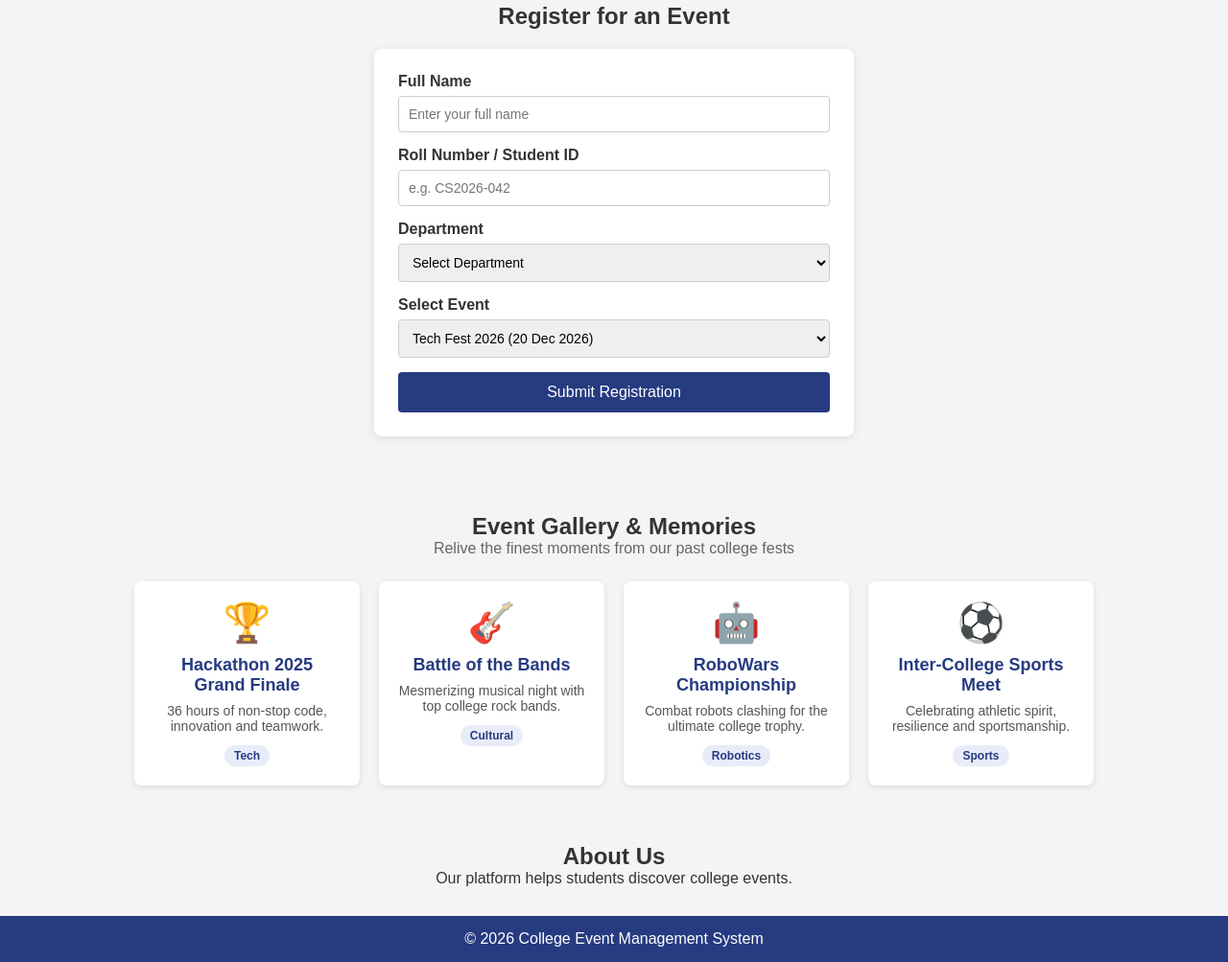
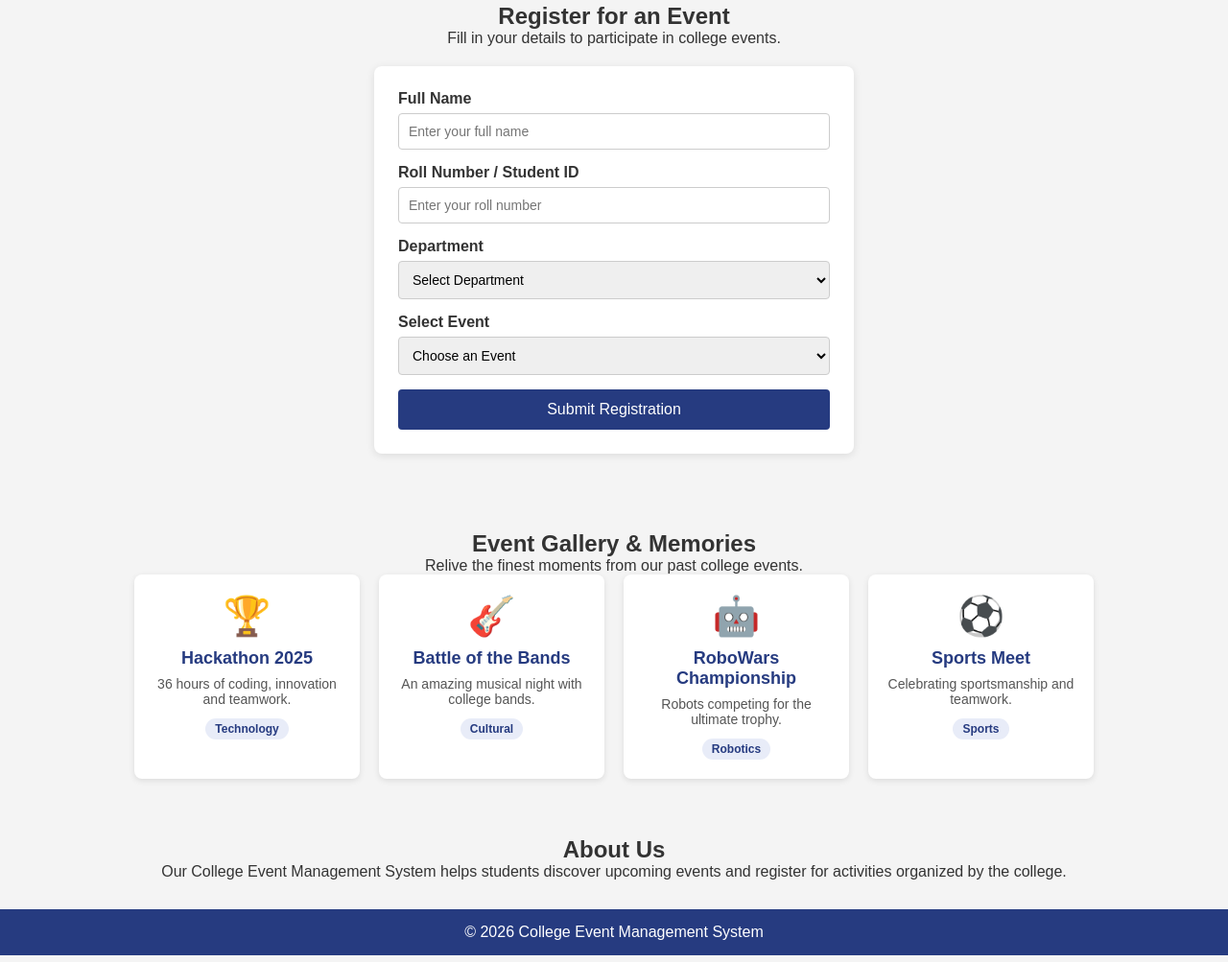
Before and after one commit to Krishang96/krishang-college-event-management, a plain HTML site: page index.html in a window 1280 px wide. Shown: the part 625-1628 px from the top of the page at 96% size. Drawn offline with Linux system fonts and the light colour scheme.

Commit message:
Add college event gallery feature

```diff
--- a/index.html
+++ b/index.html
@@ -1,3 +1,4 @@
+
 <!DOCTYPE html>
 <html lang="en">
 <head>
@@ -8,24 +9,27 @@
 </head>
 <body>
 
+    <!-- Header Section -->
     <header>
         <h1>College Event Management</h1>
         <p>Discover, Participate and Celebrate!</p>
     </header>
 
+    <!-- Navigation Bar -->
 <nav>
     <a href="#home">Home</a>
     <a href="#events">Events</a>
-        <a href="#register">Register</a>
     <a href="#gallery">Gallery</a>
     <a href="#about">About</a>
 </nav>
 
+    <!-- Home Section -->
     <section id="home">
         <h2>Welcome to Our College Events</h2>
         <p>Explore exciting events happening at our college.</p>
     </section>
 
+    <!-- Upcoming Events Section -->
     <section id="events">
         <h2>Upcoming Events</h2>
 
@@ -40,21 +44,36 @@
             <p>Date: 25 December 2026</p>
             <p>Enjoy music, dance and cultural activities.</p>
         </div>
+
     </section>
 
-    <!-- Event Registration Feature -->
+    <!-- Student Event Registration Feature -->
     <section id="register">
         <h2>Register for an Event</h2>
+        <p>Fill in your details to participate in college events.</p>
+
         <div class="registration-container">
+
             <form id="registrationForm">
+
                 <div class="form-group">
                     <label for="fullName">Full Name</label>
-                    <input type="text" id="fullName" placeholder="Enter your full name" required>
+                    <input
+                        type="text"
+                        id="fullName"
+                        placeholder="Enter your full name"
+                        required>
                 </div>
+
                 <div class="form-group">
                     <label for="rollNumber">Roll Number / Student ID</label>
-                    <input type="text" id="rollNumber" placeholder="e.g. CS2026-042" required>
+                    <input
+                        type="text"
+                        id="rollNumber"
+                        placeholder="Enter your roll number"
+                        required>
                 </div>
+
                 <div class="form-group">
                     <label for="department">Department</label>
                     <select id="department" required>
@@ -65,63 +84,86 @@
                         <option value="Mechanical Engineering">Mechanical Engineering</option>
                     </select>
                 </div>
+
                 <div class="form-group">
                     <label for="eventChoice">Select Event</label>
                     <select id="eventChoice" required>
-                        <option value="Tech Fest 2026">Tech Fest 2026 (20 Dec 2026)</option>
-                        <option value="Annual Cultural Fest">Annual Cultural Fest (25 Dec 2026)</option>
-                        <option value="Coding Hackathon">Coding Hackathon (28 Dec 2026)</option>
+                        <option value="">Choose an Event</option>
+                        <option value="Tech Fest 2026">Tech Fest 2026</option>
+                        <option value="Annual Cultural Fest">Annual Cultural Fest</option>
+                        <option value="Coding Hackathon">Coding Hackathon</option>
                     </select>
                 </div>
-                <button type="submit" class="submit-btn">Submit Registration</button>
+
+                <button type="submit" class="submit-btn">
+                    Submit Registration
+                </button>
+
             </form>
+
+            <!-- Registration Confirmation -->
             <div id="confirmationMessage" class="alert-box" style="display:none;">
-                🎉 Registration submitted successfully! Check your college email for pass.
+                🎉 Registration submitted successfully!
+                Thank you for registering.
             </div>
+
         </div>
     </section>
 
 <!-- Event Gallery Feature -->
 <section id="gallery">
     <h2>Event Gallery & Memories</h2>
-        <p class="gallery-subtitle">Relive the finest moments from our past college fests</p>
+    <p>Relive the finest moments from our past college events.</p>
+
     <div class="gallery-grid">
+
         <div class="gallery-card">
             <div class="gallery-thumb">🏆</div>
-                <h3>Hackathon 2025 Grand Finale</h3>
-                <p>36 hours of non-stop code, innovation and teamwork.</p>
-                <span class="badge">Tech</span>
+            <h3>Hackathon 2025</h3>
+            <p>36 hours of coding, innovation and teamwork.</p>
+            <span class="badge">Technology</span>
         </div>
+
         <div class="gallery-card">
             <div class="gallery-thumb">🎸</div>
             <h3>Battle of the Bands</h3>
-                <p>Mesmerizing musical night with top college rock bands.</p>
+            <p>An amazing musical night with college bands.</p>
             <span class="badge">Cultural</span>
         </div>
+
         <div class="gallery-card">
             <div class="gallery-thumb">🤖</div>
             <h3>RoboWars Championship</h3>
-                <p>Combat robots clashing for the ultimate college trophy.</p>
+            <p>Robots competing for the ultimate trophy.</p>
             <span class="badge">Robotics</span>
         </div>
+
         <div class="gallery-card">
             <div class="gallery-thumb">⚽</div>
-                <h3>Inter-College Sports Meet</h3>
-                <p>Celebrating athletic spirit, resilience and sportsmanship.</p>
+            <h3>Sports Meet</h3>
+            <p>Celebrating sportsmanship and teamwork.</p>
             <span class="badge">Sports</span>
         </div>
+
     </div>
 </section>
 
+    <!-- About Section -->
     <section id="about">
         <h2>About Us</h2>
-        <p>Our platform helps students discover college events.</p>
+        <p>
+            Our College Event Management System helps students
+            discover upcoming events and register for activities
+            organized by the college.
+        </p>
     </section>
 
+    <!-- Footer -->
     <footer>
         <p>© 2026 College Event Management System</p>
     </footer>
 
     <script src="script.js"></script>
+
 </body>
 </html>
```
Lines whose indentation alone changed are shown as unchanged.
